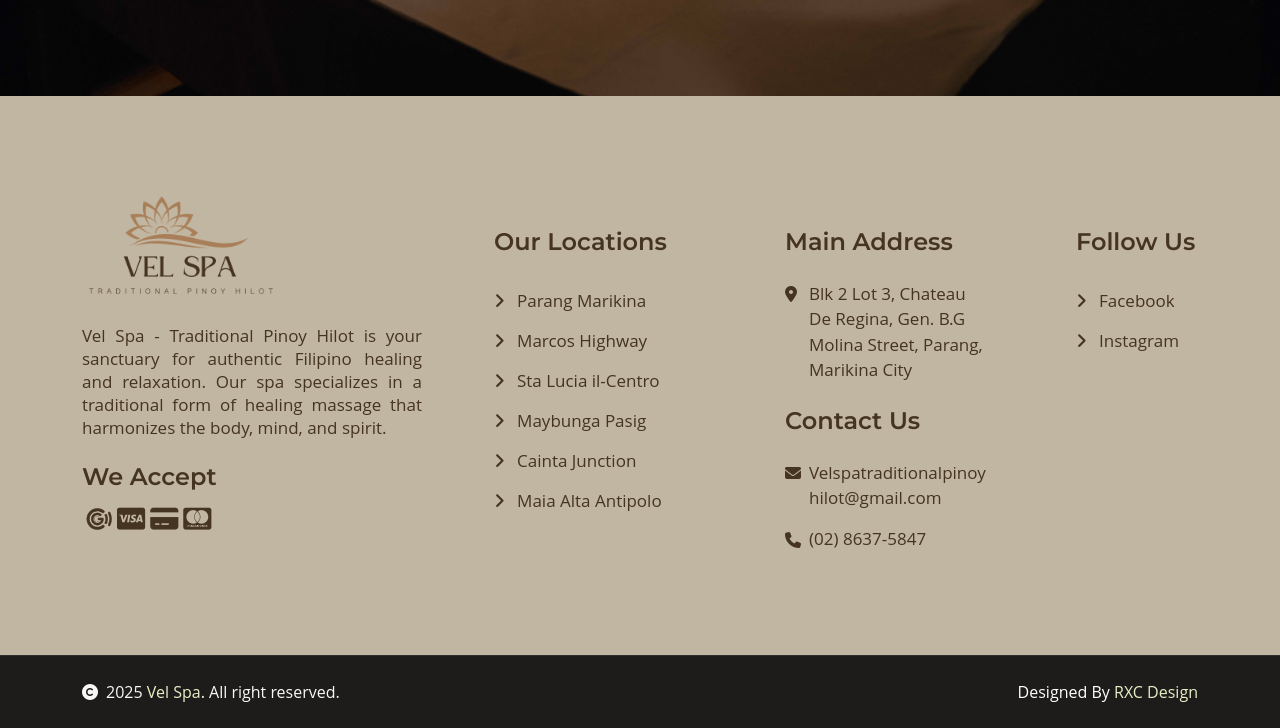
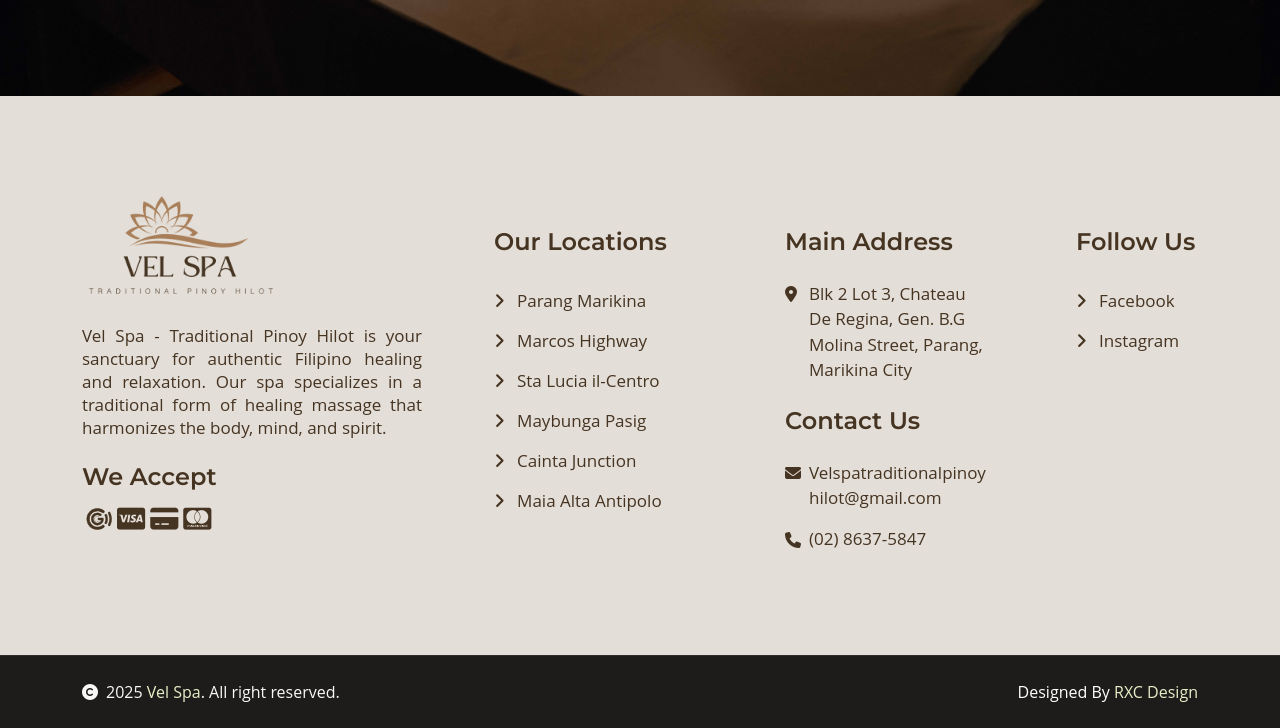
Before and after one commit to seybyiiii/VelSpa-demo, a plain HTML site: page index.html in a window 1280 px wide. Shown: the part 3406-4134 px from the top of the page. Drawn offline with nearby package versions, Linux system fonts and the light colour scheme; animation ran at ten frames a second.

Commit message:
footer bg color

```diff
--- a/css/style.css
+++ b/css/style.css
@@ -2590,7 +2590,8 @@ select, textarea {
 }
 
 .footer {
-  background: #c1b6a1;
+  background: #E4DED8;
+  /* background: #c1b6a1; */
 }
 
 .logo-seo {
--- a/js/main.js
+++ b/js/main.js
@@ -119,7 +119,7 @@
                                 <div class="col-md-12 col-lg-12 col-xl-4">
                                     <div class="footer-item">
                                         <div class="col-md-10 col-lg-10 col-xl-7 mb-4">
-                                            <img class="img-fluid" src="/VelSpa-demo/img/logo/vel-spa-logo-cropped.png">
+                                            <img class="img-fluid" src="/img/logo/vel-spa-logo-cropped.png">
                                         </div>
                                         <p class="cafe-noir logo-seo">
                                             Vel Spa - Traditional Pinoy Hilot is your sanctuary for authentic Filipino
```
